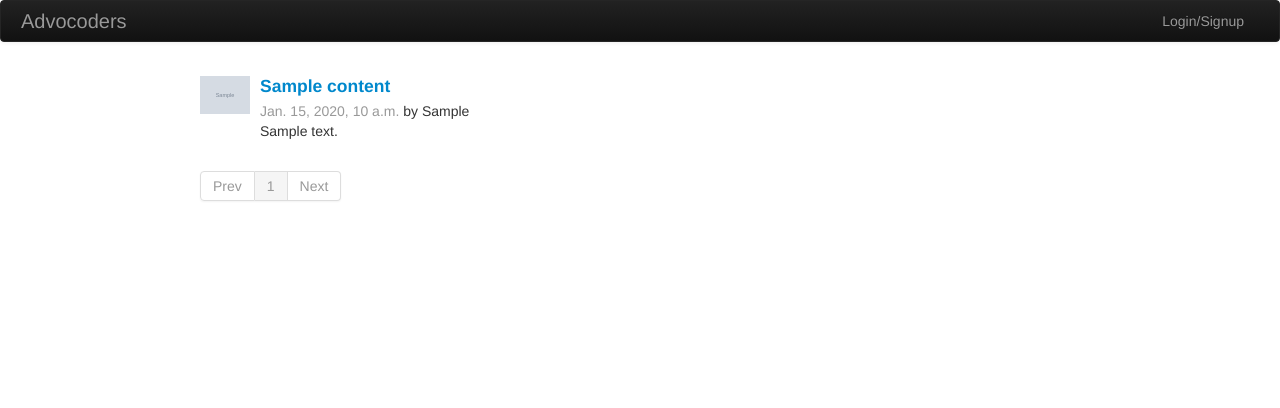
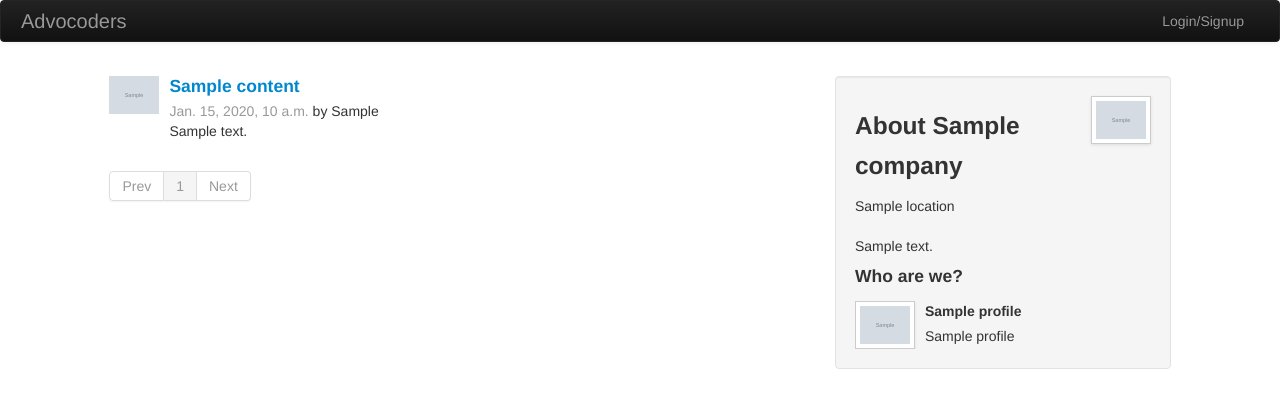
Before and after one commit to chase-seibert/advocoders, a Django app: template advocoders/templates/feed.html in a window 1280 px wide. Shown: the top 408 px of the page. Run offline with Django 3.2, Linux system fonts and the light colour scheme; the template is opened without the code that fills it: most values are stand-ins (such as "Sample title", 1, 10 or a date in 2020); grey boxes marked "Sample" are stand-in pictures; some libraries are stand-ins or nearby versions.

Commit message:
Added sidebar to profile page with your company info
Added sidebar to feed page with company overview + people
Removed lorem ipsum from home

```diff
--- a/advocoders/settings.py
+++ b/advocoders/settings.py
@@ -157,7 +157,7 @@ STACKOVERFLOW_EXTRA_DATA = [
 ]
 
 LOGIN_URL = '/'
-LOGIN_REDIRECT_URL = '/settings/feeds'
+LOGIN_REDIRECT_URL = '/my/company'
 SOCIAL_AUTH_NEW_USER_REDIRECT_URL = '/settings/profile?initial=True'
 SOCIAL_AUTH_NEW_ASSOCIATION_REDIRECT_URL = '/settings/feeds'
 LOGIN_ERROR_URL = '/'
--- a/advocoders/static/css/base.css
+++ b/advocoders/static/css/base.css
@@ -21,3 +21,7 @@ pre {
 .vertical-offset1 {
     margin-top: 1em;
 }
+
+.margin {
+    margin: 1em;
+}
--- a/advocoders/templates/base.html
+++ b/advocoders/templates/base.html
@@ -16,20 +16,18 @@
             <div class="navbar navbar-inverse">
                 <div class="navbar-inner">
                     <div class="container">
-                        <a class="brand" href="/">Advocoders</a>
+                        {% if request.user.profile.company %}
+                            <a class="brand" href="{% url feed_company request.user.profile.company.domain %}">
+                                Advocoders: {{ request.user.profile.company }}
+                            </a>
+                        {% else %}
+                            <a class="brand" href="/">Advocoders</a>
+                        {% endif %}
                         <div class="nav-collapse collapse">
 
                             {% if request.user.is_authenticated %}
-                                <ul class="nav">
-                                    {% if request.user.profile.company %}
-                                        <li class="active"><a href="{% url feed_company request.user.profile.company.domain %}">{{ request.user.profile.company }}</a></li>
-                                    {% else %}
-                                        <li class="active"><a href="{% url home %}">{{ request.user.profile.company }}</a></li>
-                                    {% endif %}
+                                <ul class="nav pull-right">
                                     <li><a href="{% url settings_profile %}">Profile</a></li>
-                                </ul>
-                                <ul class="nav pull-right">
-                                    <li>Welcome, {{ request.user.username }}</li>
                                     <li><a href="{% url logout %}">Logout</a></li>
                                 </ul>
                             {% else %}
@@ -44,8 +42,8 @@
             </div>
         {% endblock %}
 
-        <div class="row">
-            <div class="span10 offset2 vertical-offset1">
+        <div class="row-fluid">
+            <div class="span10 offset1 vertical-offset1">
                 {% if messages %}
                     {% for message in messages %}
                         <div class="alert alert-{{ message.tags }}">
--- a/advocoders/templates/feed.html
+++ b/advocoders/templates/feed.html
@@ -1,6 +1,8 @@
 {% extends "base.html" %}
 
 {% block content %}
+
+    <div class="span8">
 
         {% if content_list %}
             {% for content in content_list %}
@@ -50,4 +52,40 @@
             </ul>
         </div>
 
+    </div>
+
+    <div class="span4">
+        <div class="well about-company">
+            <div class="pull-right">
+                <img class="img-polaroid fixed-width" src="{{ company.logo }}">
+            </div>
+            <h3>
+                About {{ company }}
+            </h3>
+            <address>
+                {{ company.location }}
+            </address>
+            <div class="description">
+                <p>
+                    {{ company.description }}
+                </p>
+                <div class="users">
+                    <h4>Who are we?</h4>
+                    {% for user in company.users %}
+                        <div class="media">
+                        {% if user.profile.picture_url %}
+                        <a href="{{ user.profile.blog_url }}" class="pull-left">
+                            <img class="img-polaroid fixed-width" src="{{ user.profile.picture_url }}" title="{{ user.profile.full_name }}">
+                        </a>
+                        {% endif %}
+                        <div class="media-body">
+                            <h5 class="media-heading">{{ user.profile }}</h5>
+                            {{ user.profile.title }}
+                        </div>
+                    {% endfor %}
+                </div>
+            </div>
+        </div>
+    </div>
+
 {% endblock %}
--- a/advocoders/templates/home.html
+++ b/advocoders/templates/home.html
@@ -31,7 +31,7 @@
                                 </a>
                                 <div class="media-body">
                                     <h4 class="media-heading"><a href="{% url feed_company company.domain %}">{{ company }}</a></h4>
-                                    Lorem ipsum dolor sit amet, consectetur adipiscing elit.
+                                    {{ company.description|truncatewords:20 }}
                                 </div>
                             </div>
                         {% endfor %}
--- a/advocoders/templates/settings/company.html
+++ b/advocoders/templates/settings/company.html
@@ -2,7 +2,7 @@
 
 {% load crispy_forms_tags %}
 
-{% block content %}
+{% block form %}
     <div class="row">
         <div class="span4 offset1">
             <form method="post">
--- a/advocoders/templates/settings/feeds.html
+++ b/advocoders/templates/settings/feeds.html
@@ -1,6 +1,6 @@
 {% extends "settings/base.html" %}
 
-{% block content %}
+{% block form %}
     <div class="row">
         <div class="span4 offset1">
 
--- a/advocoders/templates/settings/profile.html
+++ b/advocoders/templates/settings/profile.html
@@ -2,7 +2,7 @@
 
 {% load crispy_forms_tags %}
 
-{% block content %}
+{% block form %}
     <div class="row">
         <div class="span4 offset1">
             <form method="post">
```
Also changed, not shown: advocoders/models.py (+12 -1 lines), advocoders/templates/settings/base.html (+26 -0 lines), todo.txt (+5 -16 lines). Lines whose indentation alone changed are shown as unchanged.
